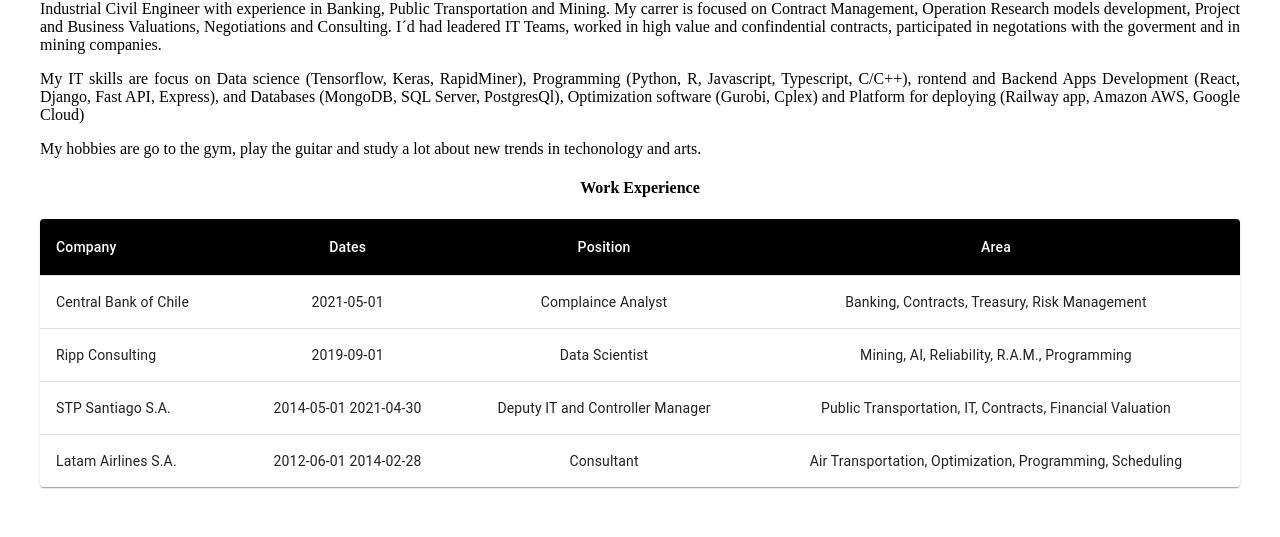
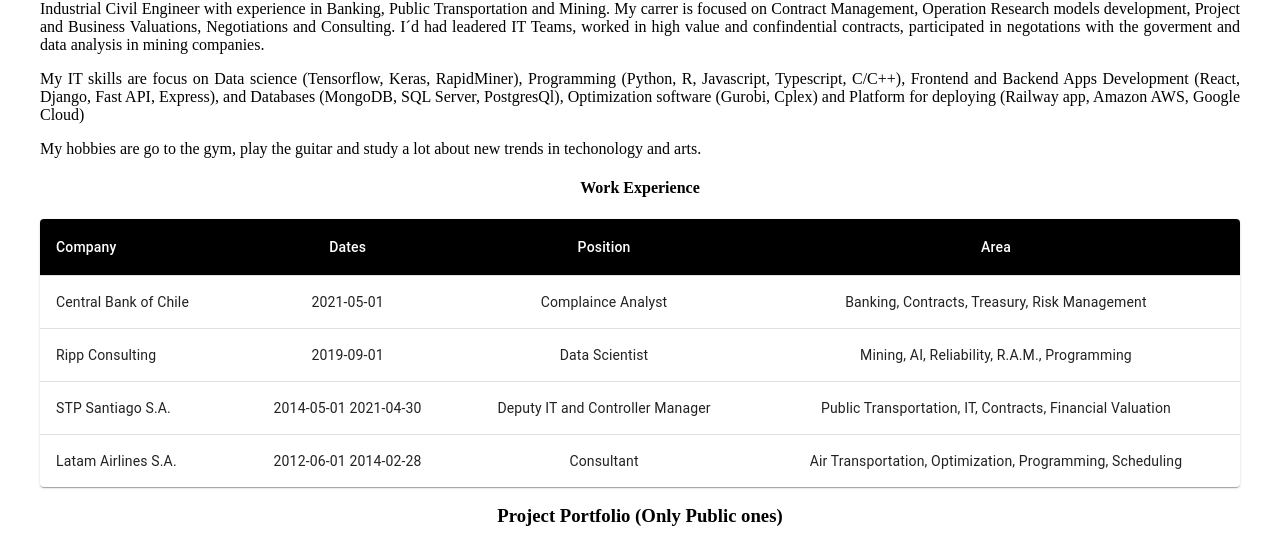
Before and after one commit to guitarAlgorithman/Portafolio, a React (Vite) app: page / in a window 1280 px wide. Shown: the part 415-952 px from the top of the page. Built offline with nearby package versions, Linux system fonts and the light colour scheme.

Commit message:
orden nuevo

```diff
--- a/src/components/CV.jsx
+++ b/src/components/CV.jsx
@@ -8,6 +8,7 @@
 import Resumen from "./Resumen";
 import ProfesionalStudies from "./ProfesionalStudies";
 import Datos from "./Datos";
+import Portafolio from "./Portafolio";
 
 
 function CV() {
@@ -37,6 +38,7 @@
 
       <Resumen/>
       <Experiencia />
+      <Portafolio/>
       </Box>
 
     </div>
--- a/src/components/Portafolio.jsx
+++ b/src/components/Portafolio.jsx
@@ -1,12 +1,12 @@
-import React from 'react'
+import React from "react";
 
 function Portafolio() {
   return (
     <div>
-        <h3>Project Portfolio</h3>
+      <h3>Project Portfolio (Only Public ones)</h3>
 
     </div>
-  )
+  );
 }
 
-export default Portafolio
+export default Portafolio;
--- a/src/components/Resumen.jsx
+++ b/src/components/Resumen.jsx
@@ -8,9 +8,9 @@
           Industrial Civil Engineer with experience in Banking, Public Transportation and Mining.
           My carrer is focused on Contract Management, Operation Research models development,
           Project and Business Valuations,
-          Negotiations and Consulting. I´d had leadered IT Teams, worked in high value and confindential contracts, participated in negotations with the goverment and in mining companies. </p>
+          Negotiations and Consulting. I´d had leadered IT Teams, worked in high value and confindential contracts, participated in negotations with the goverment and data analysis in mining companies. </p>
         <p align="justify">My IT skills are focus on Data science (Tensorflow, Keras, RapidMiner),
-          Programming (Python, R, Javascript, Typescript, C/C++), rontend and Backend Apps Development (React, Django, Fast API, Express), and
+          Programming (Python, R, Javascript, Typescript, C/C++), Frontend and Backend Apps Development (React, Django, Fast API, Express), and
           Databases (MongoDB, SQL Server, PostgresQl), Optimization software (Gurobi, Cplex) and Platform for deploying (Railway app, Amazon AWS, Google Cloud)  </p>
         <p align="justify">My hobbies are go to the gym, play the guitar and study a lot about new trends in techonology and arts.</p>
     </div>
```
